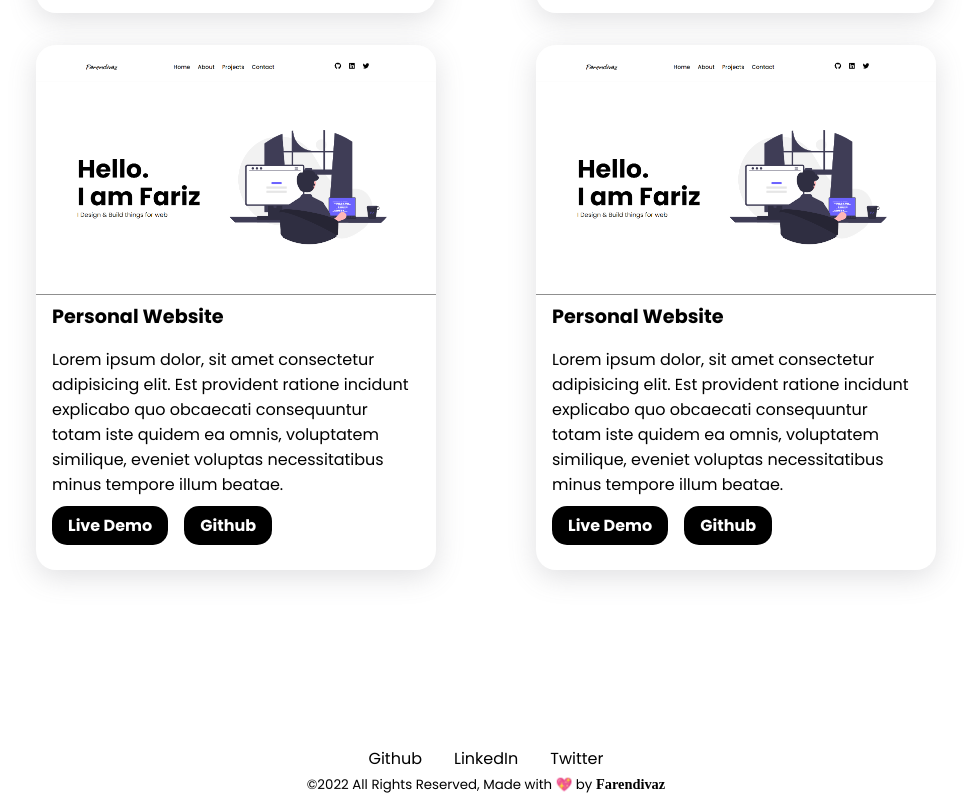
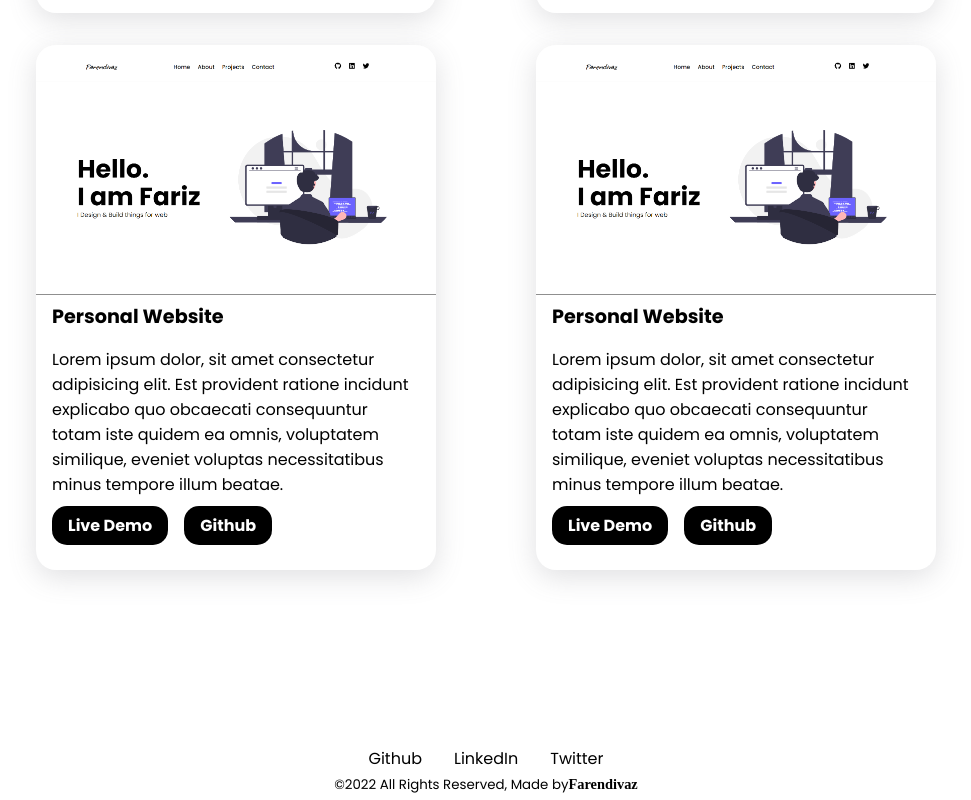
Before and after one commit to farendivaz/farendivaz.live, a React (Create React App) app: page / in a window 1280 px wide. Shown: the part 2005-2805 px from the top of the page, without its empty margins (154-1125 px from the left). Built offline with nearby package versions, Linux system fonts and the light colour scheme; a web font is replaced by a local one.

Commit message:
change footer text

```diff
--- a/src/components/Footer.js
+++ b/src/components/Footer.js
@@ -20,7 +20,7 @@ const Footer = () => {
       </FooterWrapper>
       <Copyright>
         <small>
-          &copy;{new Date().getFullYear()} All Rights Reserved, Made with 💖 by{" "}
+          &copy;{new Date().getFullYear()} All Rights Reserved, Made by
           <Name>Farendivaz</Name>
         </small>
       </Copyright>
```
